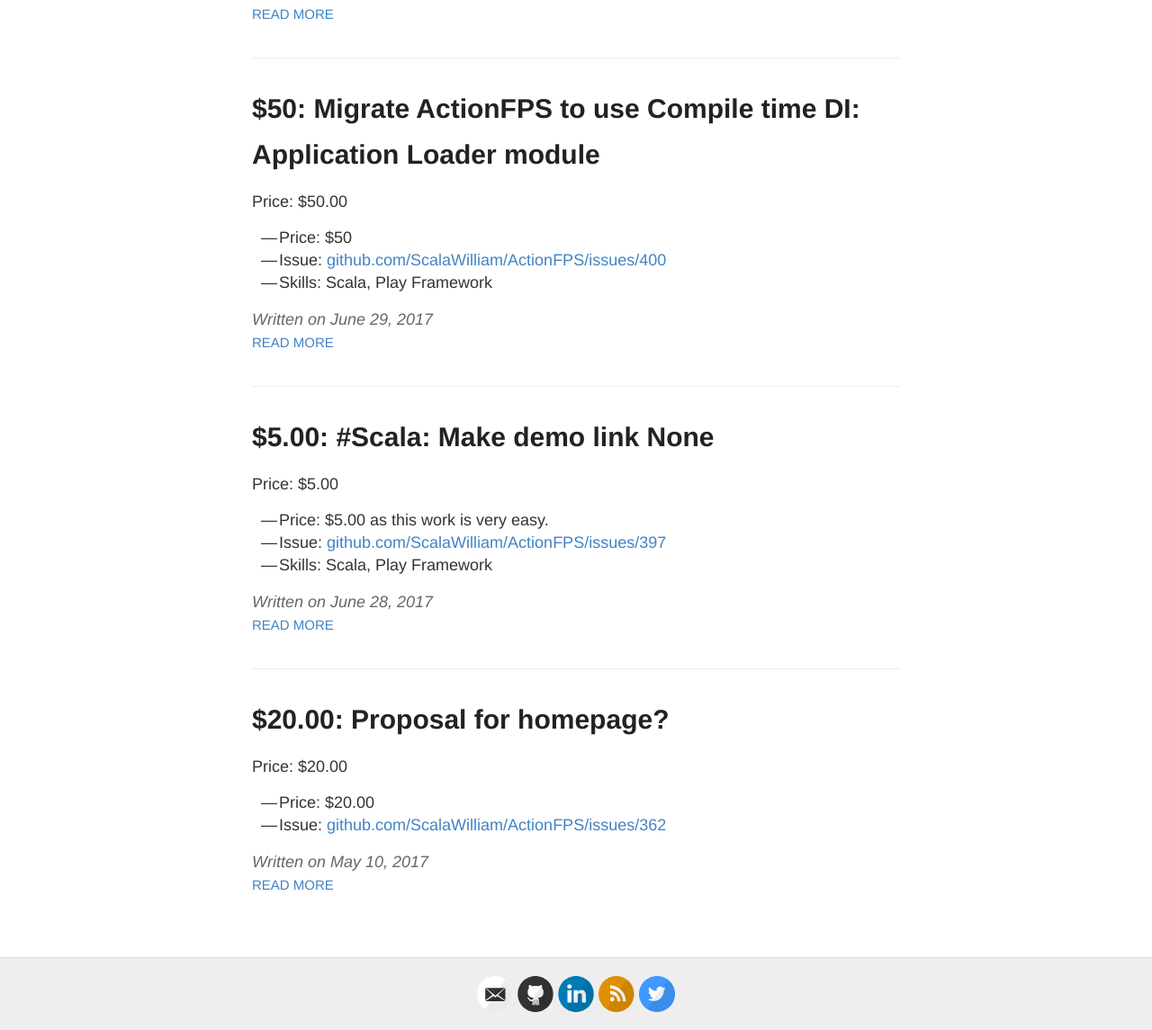
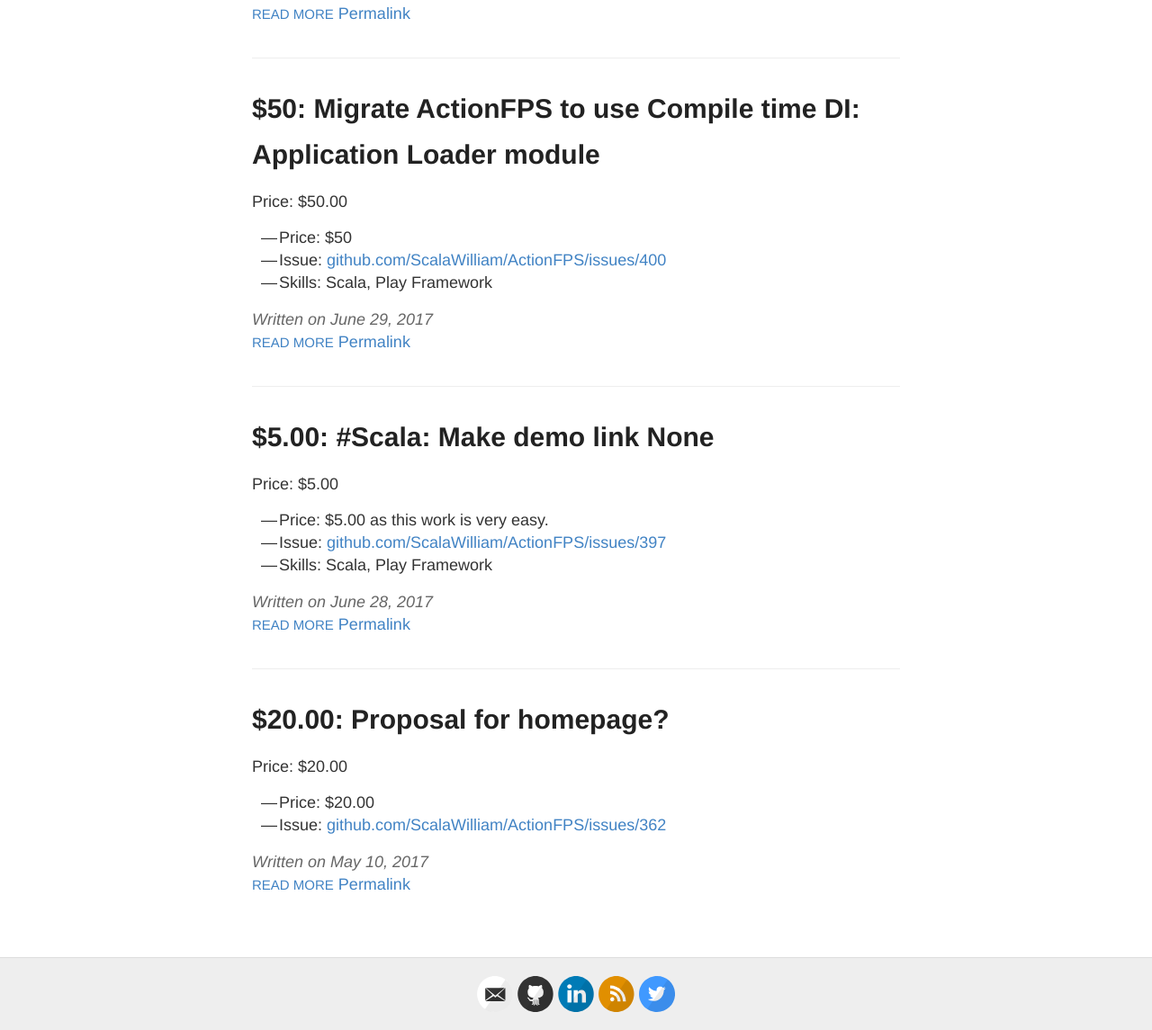
Before and after one commit to ScalaWilliam/Work, a Jekyll site: the page built from index.html, in a window 1280 px wide and 1400 px high, scrolled down 533 px. Shown: the part 255-1400 px from the top of the window at 90% size. Built offline with Jekyll 4.4.1, drawn with Linux system fonts in a browser that asks for light colours.

Commit message:
Add permalinks

```diff
--- a/_layouts/page.html
+++ b/_layouts/page.html
@@ -14,4 +14,6 @@ layout: default
     {{ content }}
   </div>
 
+  <a href="{{ page.url | absolute_url }}" class="u-url">Permalink</a>
+
 </article>
--- a/_layouts/post.html
+++ b/_layouts/post.html
@@ -21,6 +21,7 @@ layout: default
   <div class="date">
     Written on <date datetime="{{ page.date | date_to_xmlschema }}" class="dt-published">{{ page.date | date: "%B %e, %Y" }}</date>
   </div>
+  <a href="{{ page.url | absolute_url }}" class="u-url">Permalink</a>
 
   {% include disqus.html %}
 </article>
--- a/index.html
+++ b/index.html
@@ -20,6 +20,7 @@ layout: default
   </div>
 
       <a href="{{ site.baseurl }}{{ post.url }}" class="read-more">Read More</a>
+      <a href="{{ post.url | absolute_url }}" class="u-url">Permalink</a>
     </article>
   {% endfor %}
 </div>
```
